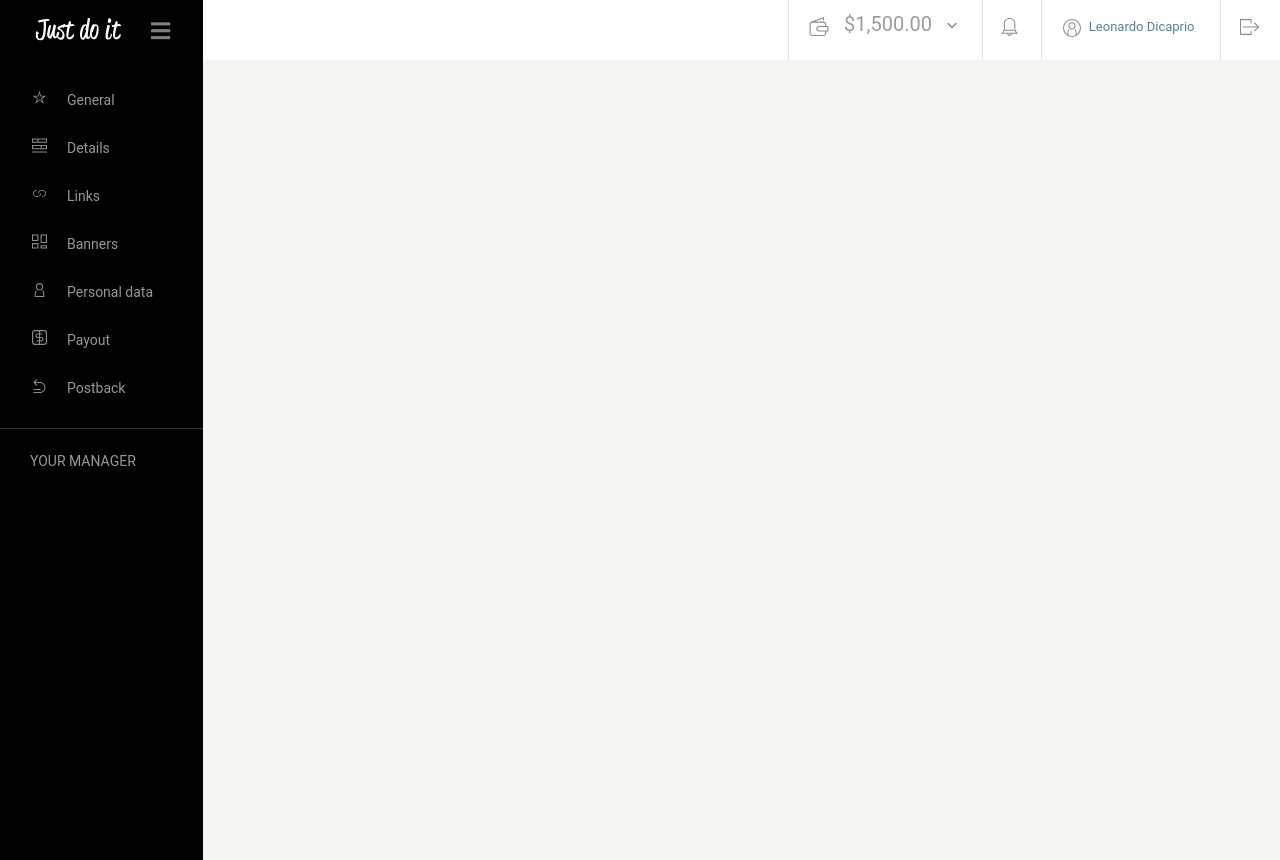
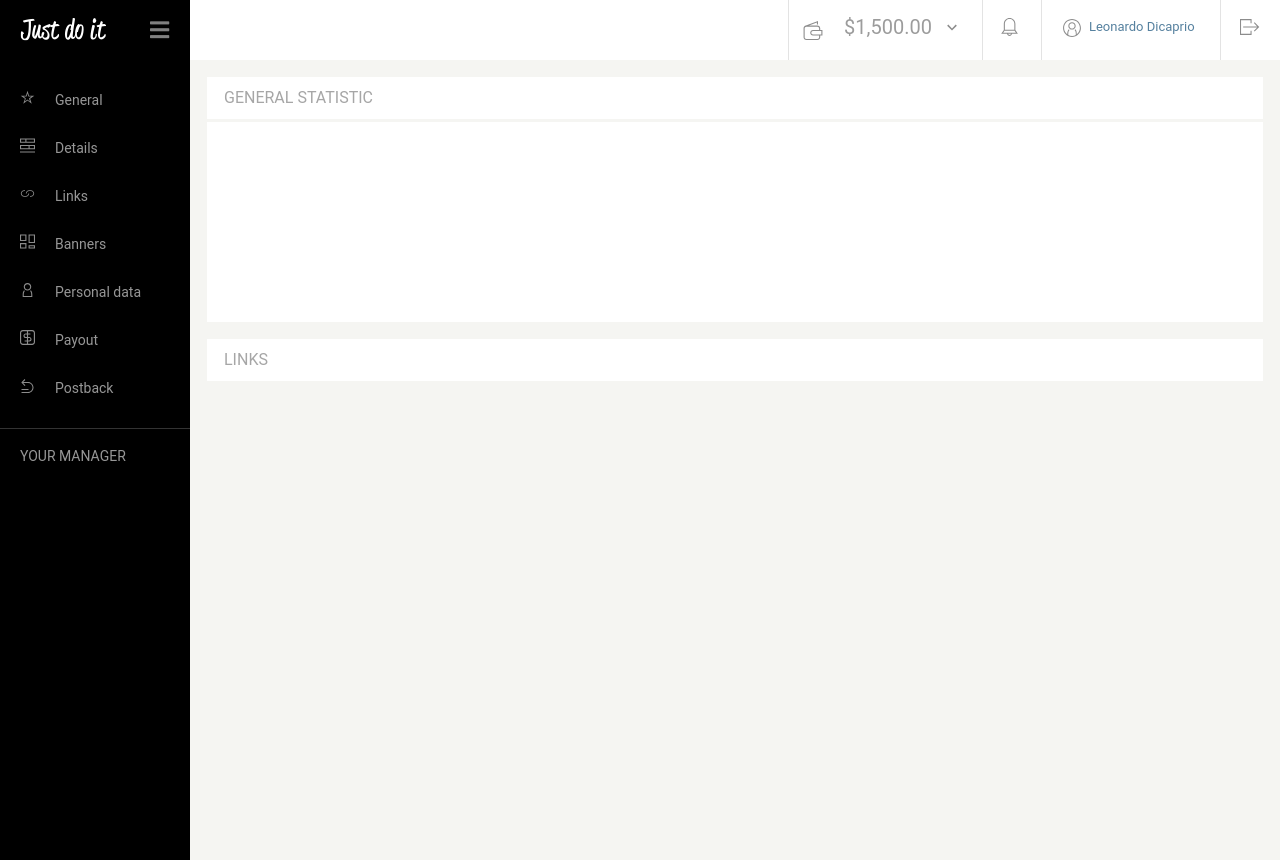
Before and after one commit to AdamBecker85/Banners-links-admin-panel, a website: page index.html in a window 1280 px wide. Shown: the top 860 px of the page. Drawn offline with Linux system fonts and the light colour scheme.

Commit message:
Change html structure

```diff
--- a/index.html
+++ b/index.html
@@ -7,29 +7,15 @@
     </head>
     <body>
 
-        <nav class="topbar">
+        <div class="sidebar">
 
-            <div class="row">
-                <div class="logo col-2">
+            <div class="logo">
                 <img src="images/logo.png" alt="logo">
                 <a href="#"><i class="fas fa-bars"></i></a>
             </div>
-                <div class="form col-10">
-                    <ul>
-                        <span class="lineone"></span><li class="wallet"><button><img src="images/wallet.svg" alt="wallet">&nbsp;&nbsp; $1,500.00 &nbsp;&nbsp;<img class="arrow" src="images/arrow-down-small.svg" alt="arrow-down-small"></button></li>
-                        <span class="lineone"></span><li class="notification"><img class="notification" src="images/notification.svg"></li>
-                        <span class="lineone"></span><li class="profile"><p><img src="images/profile.svg" alt="profile">&nbsp; Leonardo Dicaprio</p></li>
-                        <span class="lineone"></span><li class="quit"><img src="images/quit.svg" alt="quit"></li>
-                    </ul>
-                </div>
-            </div>
 
-        </nav>
 
-        <div class="content">
-
-            <div class="row">
-                <div class="sidebar col-2">
+            <div class="nav">
                 <ul>
                     <li><a href="#"><img class="icon" src="images/general.svg" alt="general">General</a></li>
                     <li><a href="#"><img class="icon" src="images/details.svg" alt="details">Details</a></li>
@@ -43,12 +29,37 @@
                 <div class="messanger">Your manager</div>
             </div>
 
-                <div class="main col-10">
+        </div>
+
+        <div class="main">
+
+            <div class="topbar">
+                <div class="form">
+                    <ul>
+                        <span class="lineone"></span><li class="wallet"><img src="images/wallet.svg" alt="wallet"><button>&nbsp;&nbsp; $1,500.00 &nbsp;&nbsp;<img class="arrow" src="images/arrow-down-small.svg" alt="arrow-down-small"></button></li>
+                        <span class="lineone"></span><li class="notification"><img class="notification" src="images/notification.svg"></li>
+                        <span class="lineone"></span><li class="profile"><p><img src="images/profile.svg" alt="profile">&nbsp; Leonardo Dicaprio</p></li>
+                        <span class="lineone"></span><li class="quit"><img src="images/quit.svg" alt="quit"></li>
+                    </ul>
+                </div>
+            </div>
+
+            <div class="content">
+
+                    <div class="maincontent">
+                        <div class="header"><p>General statistic</p></div>
+                        <div class="date"></div>
+                        <div></div>
+                    </div>
+
+                    <div class="maincontent">
+                        <div class="header"><p>Links</p></div>
+                        <div></div>
+                    </div>
 
             </div>
 
         </div>
-        </div>
 
     </body>
 </html>
--- a/sass/sections/sidebar.scss
+++ b/sass/sections/sidebar.scss
@@ -1,14 +1,40 @@
 .sidebar {
     width: 190px;
     background-color: black;
-    height: 800px;
+    height: 100vmax;
     color:white;
+    float: left;
+
+    .logo {
+        background-color: black;
+        float: left;
+        height: 60px;
+
+        img {
+            position: absolute;
+            left: 20px;
+            top: 18px;
+        }
+        a {
+            color: grey;
+            float: right;
+            font-size: 22px;
+            position: absolute;
+            left: 150px;
+            top: 18px;
+        }
+    }
+
+    .nav{
+        position: absolute;
+        top: 60px;
 
         ul{
             list-style: none;
             line-height: 3;
-        padding: 0 0 0 12px;
+            padding: 0;
         }
+
         a{
             text-decoration: none;
             color: #979797;
@@ -18,9 +44,9 @@
         .line {
             background-color: rgb(51, 51, 51);
             position: absolute;
-        width: 280px;
+            width: 190px;
             height: 1px;
-        justify-content: center;
+
         }
         .icon {
             color: white;
@@ -35,6 +61,7 @@
             color: #979797;
             font-size: 14px;
             font-family: "Roboto";
-        padding: 25px 0 0 30px;
+            padding: 20px;
         }
     }
+}
--- a/sass/sections/topbar.scss
+++ b/sass/sections/topbar.scss
@@ -1,27 +1,11 @@
 .topbar {
     height: 60px;
-
-    .logo {
-        background-color: black;
-        float: left;
-        height: 60px;
-
-        img {
-            position: absolute;
-            left: 50px;
-            top: 18px;
-        }
-        .fa-bars {
-            color: grey;
-            float: right;
-            padding: 20px 18px 0 0;
-            font-size: 22px;;
-        }
-    }
+    //width: 100vw;
 
     .form {
         background-color: white;
         height: 60px;
+        margin: 0;
 
         img{
             width: 20px;
@@ -36,7 +20,7 @@
         li{
             display: inline-block;
             text-align: center;
-
+            vertical-align: middle;
         }
         button{
             border: none;
--- a/sass/style.scss
+++ b/sass/style.scss
@@ -13,11 +13,44 @@
  /* @import "pages/registration"; */
 
 body {
-    height: 800px;
+    height: 100vmax;
 }
 
 
 
 .main {
     background-color: #F5F5F2;
+    margin-left: 190px;
+
+    .content{
+        height: 100vmax;
+        background-color: #F5F5F2;
+
+        .maincontent{
+            margin: 17px 17px;
+            background-color: white;
+
+            .date{
+                height: 200px;
+            }
+            .header{
+                border-bottom-color: #F5F5F2;
+                border-bottom-style: solid;
+                p {
+                    font-size: 16px;
+                    font-family: "Roboto";
+                    color: rgb(166, 166, 166);
+                    text-transform: uppercase;
+                    line-height: 2.625;
+                    text-align: left;
+                    padding-left: 17px;
+                    margin: 0;
+
+                }
+
+            }
+        }
+    }
+
+
 }
```
Also changed, not shown: css/sections/sidebar.css, css/sections/topbar.css, css/style.css, 3 other files. Lines whose indentation alone changed are shown as unchanged.
